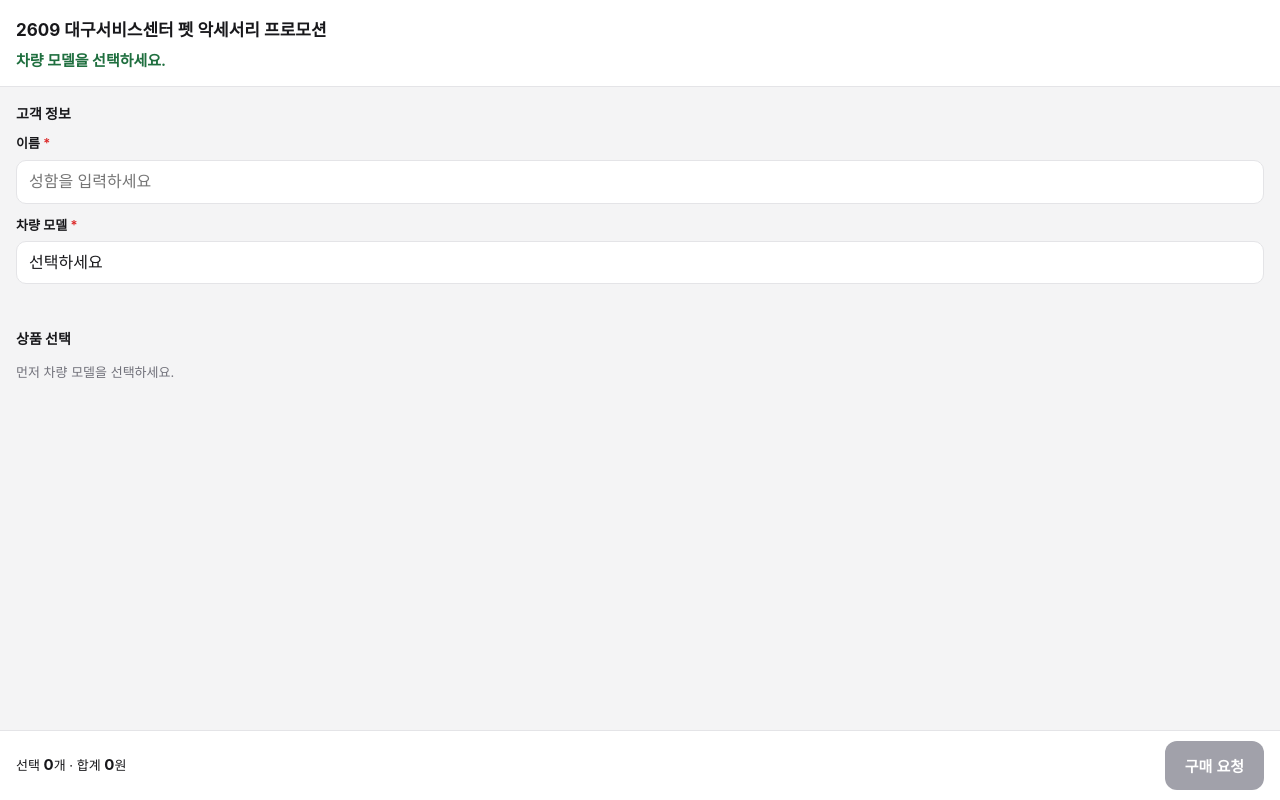
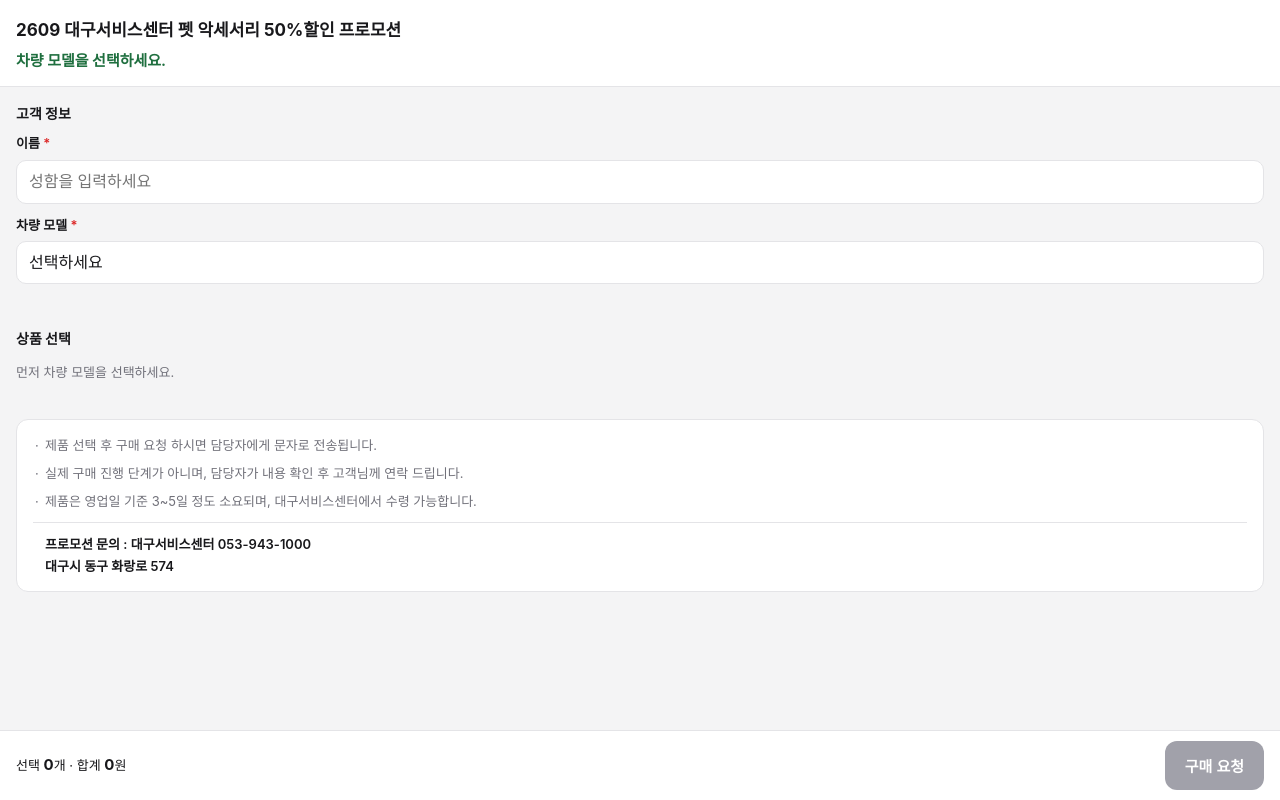
Before and after one commit to LR-EN-DAEGU/en-acc-promo, a plain HTML site: page index.html in a window 1280 px wide. Drawn offline with Linux system fonts and the light colour scheme.

Commit message:
Add files via upload

```diff
--- a/index.html
+++ b/index.html
@@ -1,7 +1,7 @@
 <meta charset="utf-8" />
 <meta name="viewport" content="width=device-width, initial-scale=1, maximum-scale=1, user-scalable=no" />
 <meta name="robots" content="noindex, nofollow" />
-<title>2609 대구서비스센터 펫 악세서리 프로모션</title>
+<title>2609 대구서비스센터 펫 악세서리 50%할인 프로모션</title>
 
 <style>
   :root {
@@ -44,6 +44,19 @@
   .field input:focus, .field select:focus { outline: 2px solid var(--accent); border-color: var(--accent); }
 
   .hint { font-size: 13px; color: var(--muted); padding: 4px 0; }
+
+  .notice {
+    background: var(--card); border: 1px solid var(--line); border-radius: 12px;
+    padding: 14px 16px; font-size: 13px; color: var(--muted); line-height: 1.7;
+  }
+  .notice p { margin: 0 0 6px; padding-left: 12px; position: relative; }
+  .notice p::before { content: "·"; position: absolute; left: 2px; }
+  .notice p:last-child { margin-bottom: 0; }
+  .notice .notice-contact {
+    margin-top: 10px; padding-top: 10px; border-top: 1px solid var(--line);
+    color: var(--text); font-weight: 600;
+  }
+  .notice .notice-contact::before { content: none; }
 
   .grid { display: grid; grid-template-columns: 1fr 1fr; gap: 10px; }
   .item {
@@ -90,7 +103,7 @@
 </style>
 
 <header>
-  <h1>2609 대구서비스센터 펫 악세서리 프로모션</h1>
+  <h1>2609 대구서비스센터 펫 악세서리 50%할인 프로모션</h1>
   <p class="lead">차량 모델을 선택하세요.</p>
 </header>
 
@@ -123,6 +136,15 @@
   <h2>상품 선택</h2>
   <div class="hint" id="hint">먼저 차량 모델을 선택하세요.</div>
   <div class="grid" id="grid"></div>
+</div>
+
+<div class="section">
+  <div class="notice">
+    <p>제품 선택 후 구매 요청 하시면 담당자에게 문자로 전송됩니다.</p>
+    <p>실제 구매 진행 단계가 아니며, 담당자가 내용 확인 후 고객님께 연락 드립니다.</p>
+    <p>제품은 영업일 기준 3~5일 정도 소요되며, 대구서비스센터에서 수령 가능합니다.</p>
+    <p class="notice-contact">프로모션 문의 : 대구서비스센터 053-943-1000<br />대구시 동구 화랑로 574</p>
+  </div>
 </div>
 
 <div class="bar">
```
